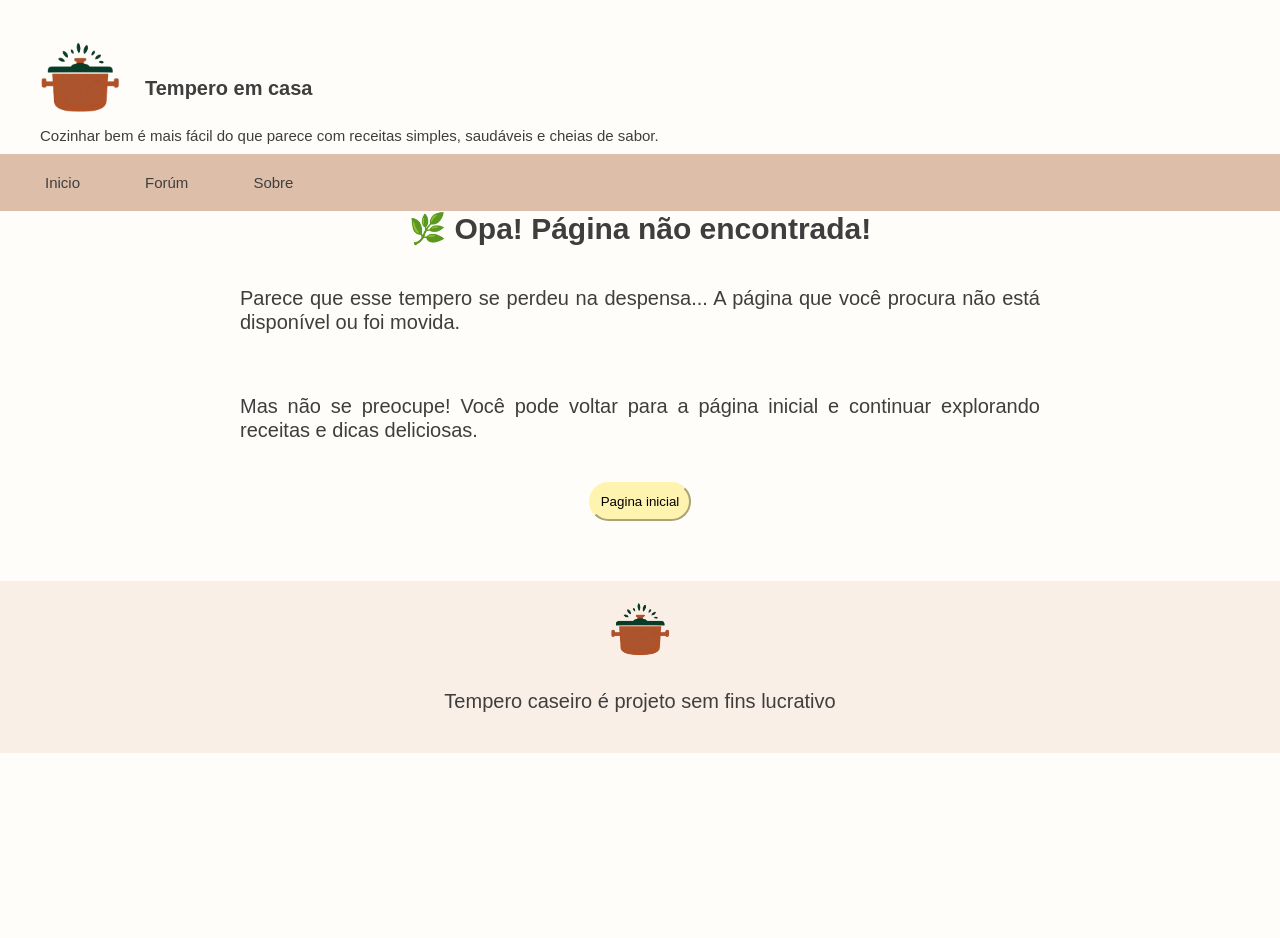
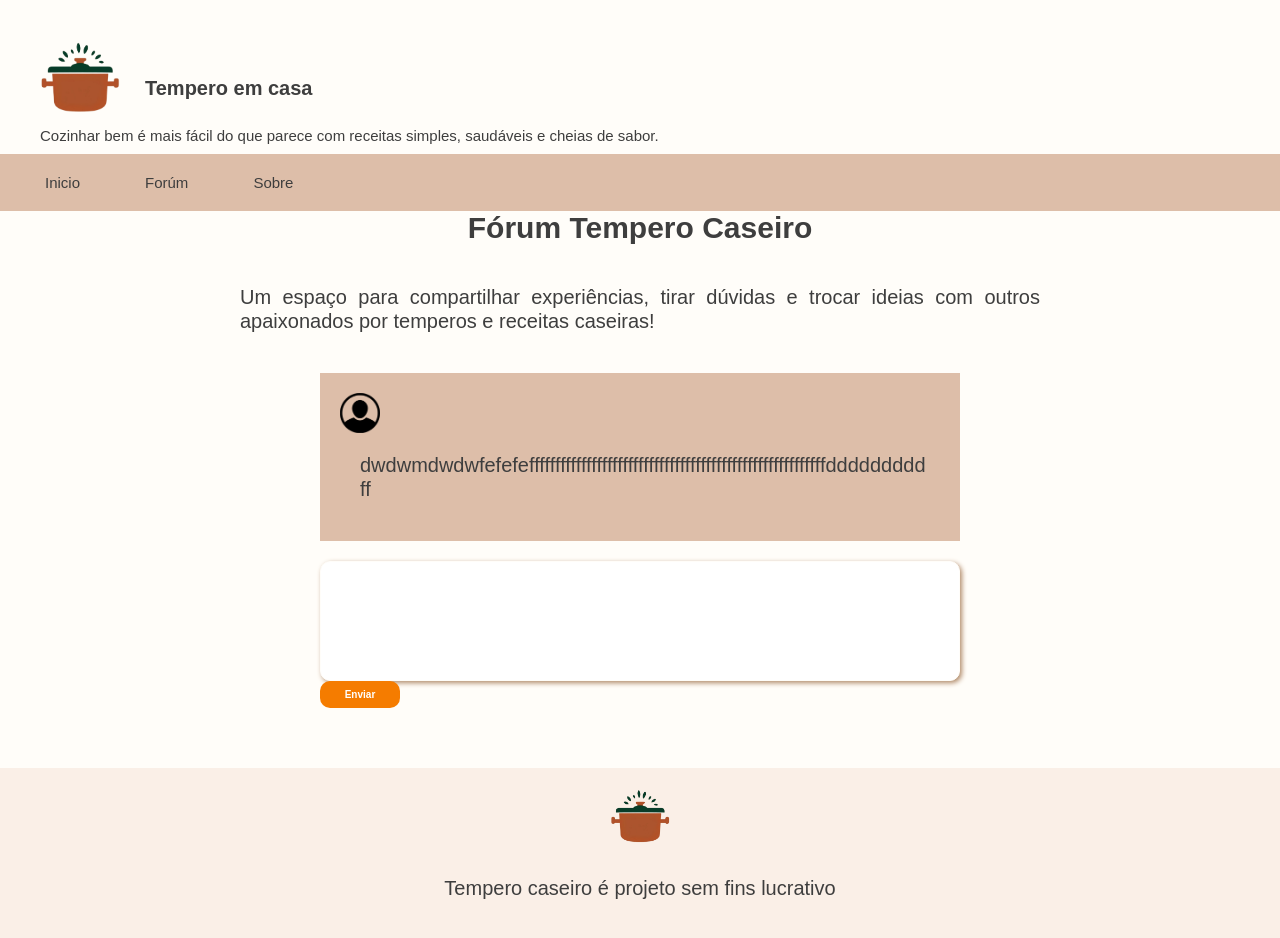
Before and after one commit to Israel-w-costa/tempero_caseiro, a React (Vite) app: page /pages/forum in a window 1280 px wide. Before the commit the page ends 800 px from the top, so only its background shows below. Built offline with nearby package versions, Linux system fonts and the light colour scheme.

Commit message:
criando a pagina forum

```diff
--- a/src/Router/MainRouter/Index.tsx
+++ b/src/Router/MainRouter/Index.tsx
@@ -3,6 +3,7 @@ import App from '../../App.tsx'
 import Recipal from "../../pages/Recipals/index.tsx";
 import PageNotFound from "../../pages/PageNotFound/index.tsx";
 import Sobre from "../../pages/Sobre/index.tsx";
+import Forum from "../../pages/Forum/index.tsx";
 
 export default function MainRouter () {
     const router = createBrowserRouter ([
@@ -10,6 +11,7 @@ export default function MainRouter () {
   {path:"pages/Recipal/:id", element :<Recipal/>},
   {path:"*", element :<PageNotFound/>},
   {path:"pages/sobre", element :<Sobre/>},
+  {path:"pages/forum", element :<Forum/>},
 ])
 
     return  <RouterProvider router={router}/>
--- a/src/components/Navagate/index.tsx
+++ b/src/components/Navagate/index.tsx
@@ -1,14 +1,14 @@
 import { Link } from 'react-router-dom'
-import styles from'./styles.module.css'
+import styles from './styles.module.css'
 
-export default function Navagate () {
-   return (
+export default function Navagate() {
+  return (
     <nav>
-    <ul className={styles.container_navagate}>
-      <Link to={"/"} className={styles.container_navagate_link}><li>Inicio</li> </Link>
-      <li><a href="#"/>Forúm</li>
-      <li><a href="#"/>Sobre</li>
-    </ul>
+      <ul className={styles.container_navagate}>
+        <Link to={"/"} className={styles.container_navagate_link}><li>Inicio</li> </Link>
+        <Link to={"pages/forum"} className={styles.container_navagate_link}><li>Forúm</li> </Link>
+        <Link to={"pages/sobre"} className={styles.container_navagate_link}><li>Sobre</li> </Link>
+      </ul>
     </nav>
-   )
+  )
 }
--- /dev/null
+++ b/src/pages/Forum/index.tsx
@@ -0,0 +1,22 @@
+import MainLayout from "../../templates/MainLayout";
+import styles from './styles.module.css'
+import user from '../../assets/user2.png'
+
+export default function Forum() {
+    return (
+        <MainLayout>
+            <div className={styles.container_forum}>
+                <h1>Fórum Tempero Caseiro</h1>
+                <p>Um espaço para compartilhar experiências, tirar dúvidas e trocar ideias com outros apaixonados por temperos e receitas caseiras!</p>
+                <div className={styles.container_forum_comment}>
+                <img src={user}/>
+                <p>dwdwmdwdwfefefefffffffffffffffffffffffffffffffffffffffffffffffffffffffffddddddddd ff</p>
+                </div>
+                <div className={styles.container_forum_write}>
+                <textarea></textarea>
+                <button className={styles.container_forum_write_button} type='submit'>Enviar</button>
+                </div>
+            </div>
+        </MainLayout>
+    )
+}
--- /dev/null
+++ b/src/pages/Forum/styles.module.css
@@ -0,0 +1,51 @@
+.container_forum {
+    display: flex;
+    flex-direction: column;
+    align-items: center;
+    gap: 2rem;
+}
+
+.container_forum img {
+    max-width: 4rem;
+}
+
+.container_forum_comment {
+    display: flex;
+    flex-direction: column;
+    background-color: var(--terracota);
+    padding: 2rem;
+    flex-wrap: wrap;
+    max-width: 64rem;
+}
+
+.container_forum_comment p {
+    margin-left: 2rem;
+}
+
+.container_forum_write {
+    display: flex;
+    flex-direction: column;
+}
+
+textarea {
+    width: 64rem;
+    height: 12rem;
+    padding: 10px;
+    font-size: 1rem;
+    resize: none;
+    border-radius: 1rem;
+    border: 1px solid var(--creme);
+    box-shadow: 2px 2px 5px var(--marromClaro);
+}
+
+.container_forum_write button {
+  max-width: 8rem;
+  background-color: #f57c00;
+  color: white;
+  border: none;
+  padding: 0.8rem 1.6rem;
+  border-radius: 10px;
+  font-size: 1rem;
+  font-weight: bold;
+  cursor: pointer;
+}
```
Also changed, not shown: src/assets/user2.png (added).
